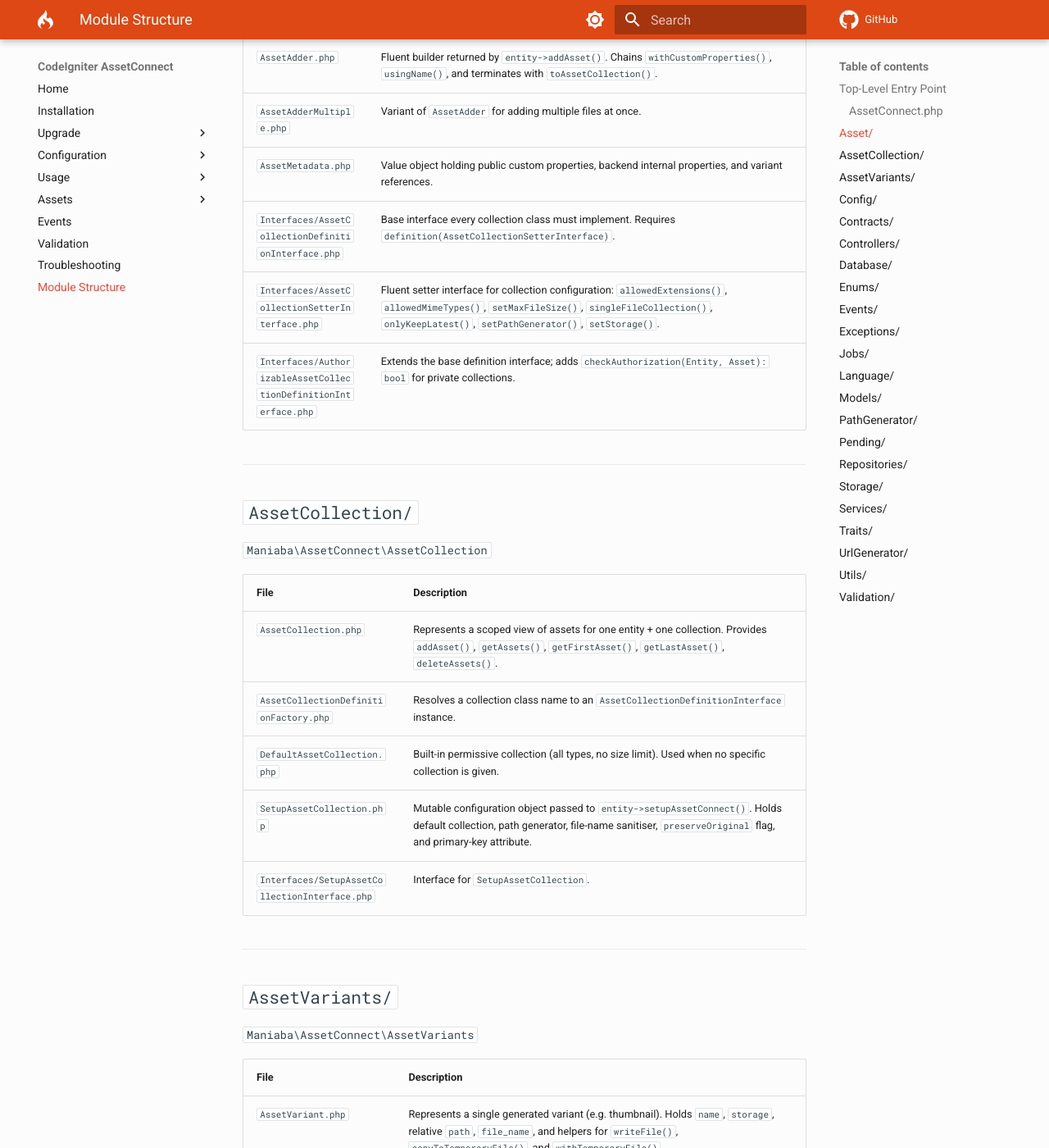
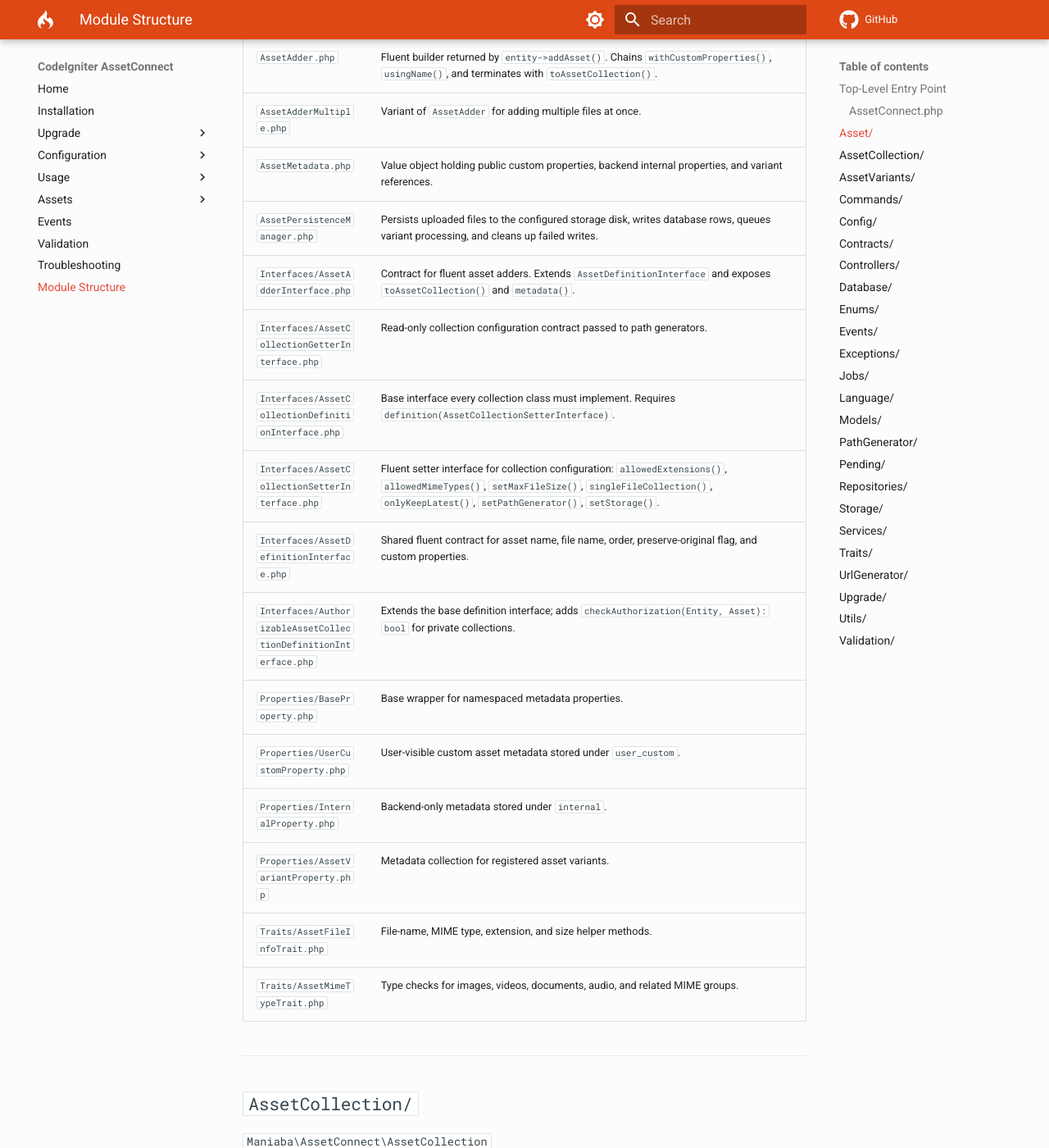
Before and after one commit to maniaba/asset-connect, an MkDocs documentation site: the page built from docs/module-structure.md, in a window 1280 px wide and 1400 px high, scrolled down 812 px. Shown: the whole window at 82% size. Built offline with MkDocs 1.6.1 and Material for MkDocs 9.7.7, drawn with Linux system fonts in a browser that asks for light colours; comment, search, counter and statistics services are not loaded; the version menu is left out; a style sheet for code colours, icons or effects is not loaded; some of the changed text lies outside the part shown.

Commit message:
Update module structure documentation to include new classes, commands, and interfaces for asset management and storage abstraction

```diff
--- a/docs/module-structure.md
+++ b/docs/module-structure.md
@@ -22,9 +22,19 @@ The central orchestrator. Holds the `AssetModel`, manages cached assets per enti
 | `AssetAdder.php` | Fluent builder returned by `entity->addAsset()`. Chains `withCustomProperties()`, `usingName()`, and terminates with `toAssetCollection()`. |
 | `AssetAdderMultiple.php` | Variant of `AssetAdder` for adding multiple files at once. |
 | `AssetMetadata.php` | Value object holding public custom properties, backend internal properties, and variant references. |
+| `AssetPersistenceManager.php` | Persists uploaded files to the configured storage disk, writes database rows, queues variant processing, and cleans up failed writes. |
+| `Interfaces/AssetAdderInterface.php` | Contract for fluent asset adders. Extends `AssetDefinitionInterface` and exposes `toAssetCollection()` and `metadata()`. |
+| `Interfaces/AssetCollectionGetterInterface.php` | Read-only collection configuration contract passed to path generators. |
 | `Interfaces/AssetCollectionDefinitionInterface.php` | Base interface every collection class must implement. Requires `definition(AssetCollectionSetterInterface)`. |
 | `Interfaces/AssetCollectionSetterInterface.php` | Fluent setter interface for collection configuration: `allowedExtensions()`, `allowedMimeTypes()`, `setMaxFileSize()`, `singleFileCollection()`, `onlyKeepLatest()`, `setPathGenerator()`, `setStorage()`. |
+| `Interfaces/AssetDefinitionInterface.php` | Shared fluent contract for asset name, file name, order, preserve-original flag, and custom properties. |
 | `Interfaces/AuthorizableAssetCollectionDefinitionInterface.php` | Extends the base definition interface; adds `checkAuthorization(Entity, Asset): bool` for private collections. |
+| `Properties/BaseProperty.php` | Base wrapper for namespaced metadata properties. |
+| `Properties/UserCustomProperty.php` | User-visible custom asset metadata stored under `user_custom`. |
+| `Properties/InternalProperty.php` | Backend-only metadata stored under `internal`. |
+| `Properties/AssetVariantProperty.php` | Metadata collection for registered asset variants. |
+| `Traits/AssetFileInfoTrait.php` | File-name, MIME type, extension, and size helper methods. |
+| `Traits/AssetMimeTypeTrait.php` | Type checks for images, videos, documents, audio, and related MIME groups. |
 
 ---
 
@@ -55,6 +65,16 @@ The central orchestrator. Holds the `AssetModel`, manages cached assets per enti
 
 ---
 
+## `Commands/`
+`Maniaba\AssetConnect\Commands`
+
+| File | Command | Description |
+|---|---|---|
+| `MigrateLegacyAssetPaths.php` | `asset-connect:migrate-paths` | Assigns storage disk names to legacy rows and normalizes supported legacy filesystem paths. |
+| `StorageLink.php` | `asset-connect:storage-link` | Creates public links for local storage disks that define `public_url`. |
+
+---
+
 ## `Config/`
 `Maniaba\AssetConnect\Config`
 
@@ -62,7 +82,7 @@ The central orchestrator. Holds the `AssetModel`, manages cached assets per enti
 |---|---|
 | `Asset.php` | Library configuration class. Required arrays: `$entityKeyDefinitions`, `$collectionKeyDefinitions`. Optional: `$DBGroup`, `$defaultCollection`, `$defaultPathGenerator`, `$defaultUrlGenerator`, `$defaultPublicStorage`, `$defaultProtectedStorage`, `$storages`, `$tables`, `$queue`, `$pendingStorage`. |
 | `Registrar.php` | CI4 auto-discovery registrar; registers routes and validation rules. |
-| `Routes.php` | Defines the secure asset-access route. |
+| `Routes.php` | Registers AssetConnect routes through the configured URL generator. |
 | `Services.php` | CI4 `Services` extension; exposes `assetAccessService()`. |
 
 ---
@@ -80,7 +100,9 @@ The central orchestrator. Holds the `AssetModel`, manages cached assets per enti
 ## `Controllers/`
 `Maniaba\AssetConnect\Controllers`
 
-Contains the secure-download controller that gates access to non-public assets through `AuthorizableAssetCollectionDefinitionInterface::checkAuthorization()`.
+| File | Description |
+|---|---|
+| `AssetConnectController.php` | Serves protected and temporary asset routes by delegating authorization and response creation to `AssetAccessService`. |
 
 ---
 
@@ -91,6 +113,7 @@ Contains the secure-download controller that gates access to non-public assets t
 |---|---|
 | `BaseMigration.php` | Abstract base for library migrations. |
 | `Migrations/2025-06-18-180653_CreateAssetsTable.php` | Creates the `assets` table with all required columns and indexes. Run via `php spark migrate --namespace=Maniaba\\AssetConnect`. |
+| `Migrations/2026-06-12-000000_AddStorageToAssetsTable.php` | Adds the `storage` disk column and indexes needed by the 2.0.0 storage model. |
 
 ---
 
@@ -101,7 +124,7 @@ Contains the secure-download controller that gates access to non-public assets t
 |---|---|
 | `AssetExtension.php` | Backed enum of file extensions. Helper methods: `images()`, `documents()`, `videos()`, `rasterGraphics()`, `vectorGraphics()`, `spreadsheets()`, `presentations()`. |
 | `AssetMimeType.php` | Backed enum of MIME types. Static helpers: `isImage()`, `isVideo()`, `isDocument()`, `isAudio()`, `fromExtension()`, `fromAssetExtension()`, `getExtension()`. |
-| `AssetVisibility.php` | Enum for `public` vs `private` visibility. |
+| `AssetVisibility.php` | Enum for `public` vs `protected` storage visibility. |
 
 ---
 
@@ -135,14 +158,17 @@ Domain-specific exceptions: `AssetException`, `FileException`, `InvalidArgumentE
 ## `Language/`
 `Maniaba\AssetConnect\Language`
 
-Validation and error message translations for 30+ locales (Arabic, Bulgarian, Bengali, Bosnian, Chinese (TW), Czech, German, Greek, English, Farsi, French, Gujarati, Indonesian, Italian, Japanese, Korean, Latvian, Malayalam, Dutch, Norwegian, Polish, Brazilian Portuguese, Portuguese, Romanian, Russian, Sinhala, Serbian, Swedish, Thai, Turkish, Ukrainian, Vietnamese).
+Validation and error message translations for 39 locales (Arabic, Bulgarian, Bengali, Bosnian, Chinese Simplified, Chinese Traditional, Czech, German, Greek, English, Spanish, Farsi, French, Gujarati, Hindi, Hungarian, Indonesian, Italian, Japanese, Korean, Lithuanian, Latvian, Malayalam, Dutch, Norwegian, Polish, Brazilian Portuguese, Portuguese, Romanian, Russian, Sinhala, Slovak, Serbian, Swedish, Tamil, Thai, Turkish, Ukrainian, Vietnamese).
 
 ---
 
 ## `Models/`
 `Maniaba\AssetConnect\Models`
 
-`AssetModel` – CI4 `Model` subclass with soft-delete enabled, scoped to the configured `$DBGroup` and table name.
+| File | Description |
+|---|---|
+| `BaseModel.php` | Base CI4 model that reads table names and `$DBGroup` from `Config\Asset`. |
+| `AssetModel.php` | CI4 `Model` subclass with soft-delete enabled, scoped to the configured `$DBGroup` and table name. |
 
 ---
 
@@ -151,7 +177,7 @@ Validation and error message translations for 30+ locales (Arabic, Bulgarian, Be
 
 | File | Description |
 |---|---|
-| `PathGeneratorInterface.php` | Contract for generating storage-relative directories for original assets and variants. |
+| `Interfaces/PathGeneratorInterface.php` | Contract for generating storage-relative directories for original assets and variants. |
 | `DefaultPathGenerator.php` | Generates `{date}/{random-id}/` relative storage paths. |
 | `PathGenerator.php` | Resolves and delegates to the correct generator, normalizing path separators for storage keys. |
 | `PathGeneratorFactory.php` | Builds generator instances from config or collection definition. |
@@ -170,13 +196,17 @@ Two-step upload system – upload first, attach to entity later.
 | `PendingAssetManager.php` | Facade over `PendingStorageInterface`. Methods: `make()`, `store()`, `fetchById()`, `deleteById()`, `cleanExpiredPendingAssets()`. |
 | `DefaultPendingStorage.php` | Filesystem implementation; stores file + `metadata.json` per asset. |
 | `Interfaces/PendingStorageInterface.php` | Contract for custom storage backends. |
+| `Interfaces/PendingSecurityTokenInterface.php` | Contract for pending-asset token generation, retrieval, validation, and deletion. |
+| `PendingSecurityToken/AbstractPendingSecurityToken.php` | Base implementation for token length, TTL validation, random token generation, and comparison. |
+| `PendingSecurityToken/SessionPendingSecurityToken.php` | Default session-tempdata token strategy. |
+| `PendingSecurityToken/CookiePendingSecurityToken.php` | Cookie-backed token strategy. |
 
 ---
 
 ## `Repositories/`
 `Maniaba\AssetConnect\Repositories`
 
-`AssetRepository` / `AssetRepositoryInterface` – data-access abstraction over `AssetModel`; used internally by `AssetConnect`.
+`AssetRepository` / `Interfaces/AssetRepositoryInterface` – data-access abstraction over `AssetModel`; used internally by `AssetConnect`.
 
 ---
 
@@ -190,6 +220,7 @@ Two-step upload system – upload first, attach to entity later.
 | `StorageLinker.php` | Creates public filesystem links for local storage disks that define `public_url`. |
 | `StorageLinkResult.php` | Value object returned by storage link operations. |
 | `StorageLinkStatus.php` | Enum for storage link operation result statuses. |
+| `TemporaryStorageFile.php` | Streams a stored asset or variant into a local temporary file for queue-safe remote processing. |
 | `Interfaces/StorageDiskInterface.php` | Contract implemented by storage disks. |
 
 ---
@@ -197,7 +228,7 @@ Two-step upload system – upload first, attach to entity later.
 ## `Services/`
 `Maniaba\AssetConnect\Services`
 
-`AssetAccessService` / `AssetAccessServiceInterface` – optional service for applications that still serve files through a controller and need collection authorization checks.
+`AssetAccessService` / `Interfaces/AssetAccessServiceInterface` – optional service for applications that still serve files through a controller and need collection authorization checks.
 
 ---
 
@@ -216,11 +247,23 @@ Two-step upload system – upload first, attach to entity later.
 
 | File | Description |
 |---|---|
-| `UrlGeneratorInterface.php` | Contract: `getUrl()`, `getUrlRelative()`, `getTemporaryUrl()`, `getTemporaryUrlRelative()`. |
+| `Interfaces/UrlGeneratorInterface.php` | Contract: `getUrl()`, `getUrlRelative()`, `getTemporaryUrl()`, `getTemporaryUrlRelative()`. |
 | `DefaultUrlGenerator.php` | Registers legacy/controller routes for temporary or custom URL generation. |
 | `TempUrlToken.php` | Creates and validates HMAC-signed temporary URL tokens. |
 | `UrlGenerator.php` | Generates direct storage-disk URLs and temporary route URLs. |
 | `Traits/UrlGeneratorTrait.php` | Shared URL-building helpers. |
+
+---
+
+## `Upgrade/`
+`Maniaba\AssetConnect\Upgrade`
+
+| File | Description |
+|---|---|
+| `LegacyAssetPathMigrationOptions.php` | Options value object for legacy path migration runs. |
+| `LegacyAssetPathMigrationProgress.php` | Per-row progress value object emitted by the migrator. |
+| `LegacyAssetPathMigrationSummary.php` | Summary counts for migrated, skipped, failed, and metadata-cleanup rows. |
+| `LegacyAssetPathMigrator.php` | Converts supported 1.x asset path rows into the 2.0.0 storage disk + relative path model. |
 
 ---
 
```
Also changed, not shown: other parts of docs/module-structure.md (+2 -2 lines).
